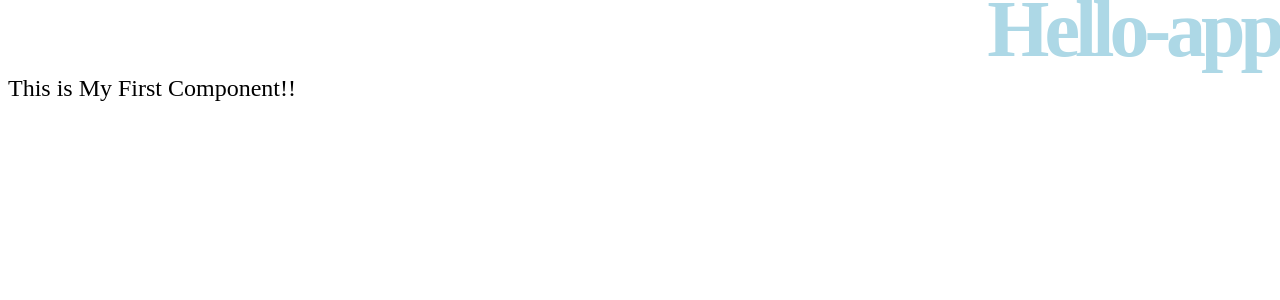
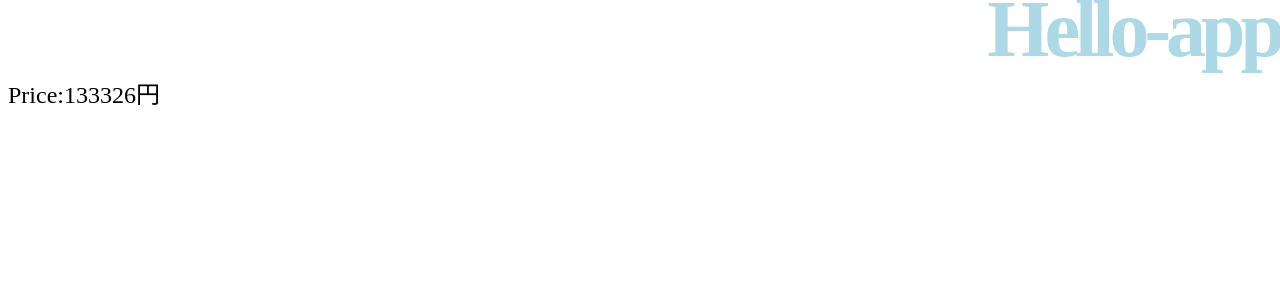
Before and after one commit to shunsukeonozuka/angular-introduction, an Angular app in the folder angular-app/: page / in a window 1280 px wide. Shown: the top 300 px of the page. Built offline with nearby package versions, Linux system fonts and the light colour scheme.

Commit message:
{{}}で計算する

```diff
--- a/angular-app/src/app/hello/hello.component.html
+++ b/angular-app/src/app/hello/hello.component.html
@@ -1,4 +1,4 @@
 <div id="body">
   <h1>{{ title }}</h1>
-  <p>{{ message }}</p>
+  <p>Price:{{ price * 1.08 }}円</p>
 </div>
--- a/angular-app/src/app/hello/hello.component.ts
+++ b/angular-app/src/app/hello/hello.component.ts
@@ -8,9 +8,11 @@ import { Component } from '@angular/core';
 export class HelloComponent {
   title: string;
   message: string;
+  price: number;
 
   constructor() {
     this.title = 'Hello-app';
     this.message = 'This is My First Component!!';
+    this.price = 123450;
   }
 }
```
